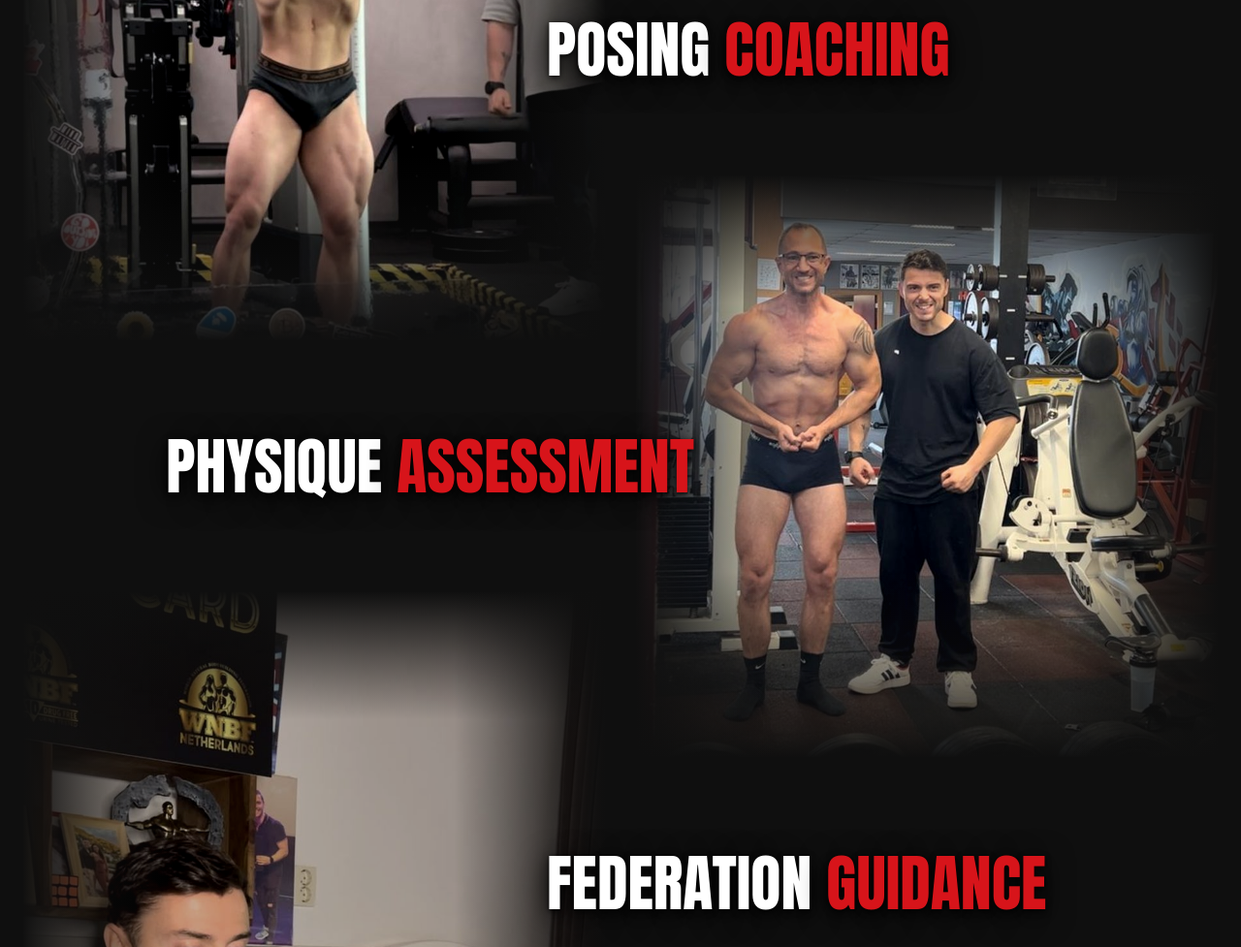
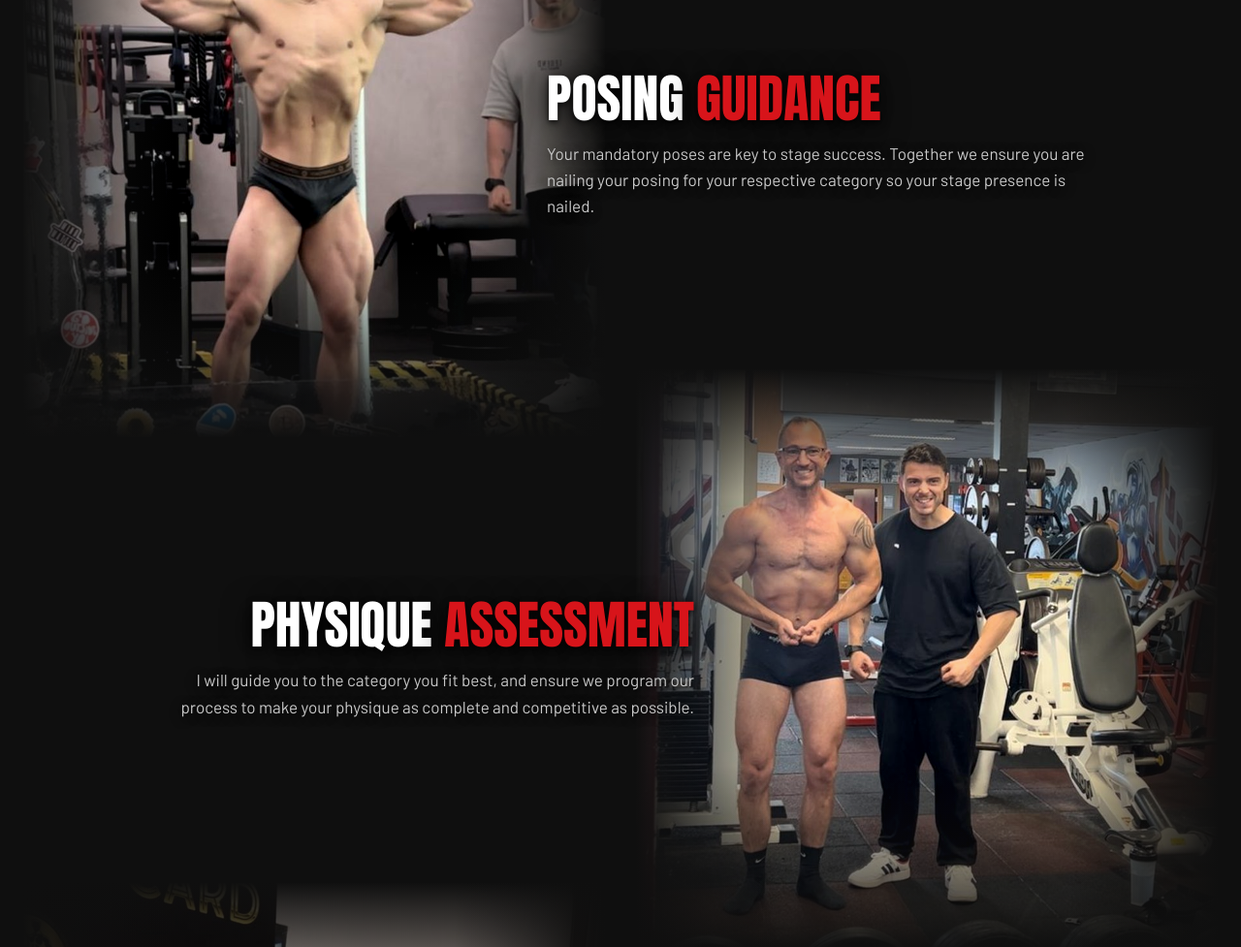
Before and after one commit to mariombastos95/mbcphysique-website, a plain HTML site: page bodybuilding/index.html in a window 1280 px wide. Shown: the part 2935-3912 px from the top of the page at 97% size. Drawn offline with nearby package versions, Linux system fonts and the light colour scheme.

Commit message:
Support levels: add Mário's descriptions, rename to Posing guidance (#9)
Claude-Session: https://claude.ai/code/session_01QTRQVLds9doDDJuKCCsy6N

Co-authored-by: Mário Bastos <mbcphysique@gmail.com>
Co-authored-by: Claude Opus 5.5 <noreply@anthropic.com>

```diff
--- a/bodybuilding/index.html
+++ b/bodybuilding/index.html
@@ -25,17 +25,19 @@ details summary::-webkit-details-marker{display:none}
 details[open] .faq-plus{transform:rotate(45deg)}
 .lvls{margin-top:24px}
 .lvl{position:relative;display:flex;align-items:center}
-.lvl+.lvl{margin-top:-170px}
+.lvl+.lvl{margin-top:-70px}
 .lvl-r{flex-direction:row-reverse}
 .lvl-img::after{content:"";position:absolute;inset:-1px;pointer-events:none;background:linear-gradient(to right,#0F0F0F 0,rgba(15,15,15,0) 26%,rgba(15,15,15,0) 74%,#0F0F0F 100%),linear-gradient(to bottom,#0F0F0F 0,rgba(15,15,15,0) 22%,rgba(15,15,15,0) 68%,#0F0F0F 100%)}
 .lvl-img{position:relative;width:min(49%,600px);aspect-ratio:1/1;flex:0 0 auto}
 .lvl-img img{position:absolute;inset:0;width:100%;height:100%;object-fit:cover;display:block;filter:contrast(1.05) saturate(.9);
 }
-.lvl-t{position:relative;z-index:2;margin:0;font-family:'Anton',sans-serif;font-weight:400;font-size:clamp(40px,5vw,72px);line-height:.95;text-transform:uppercase;color:#FFFFFF;text-shadow:0 2px 6px rgba(0,0,0,.85),0 6px 30px rgba(0,0,0,.9)}
-.lvl-r .lvl-t{margin-right:-60px;text-align:right}
-.lvl-l .lvl-t{margin-left:-60px}
+.lvl-t{position:relative;z-index:2;margin:0;font-family:'Anton',sans-serif;font-weight:400;font-size:clamp(36px,4.2vw,58px);line-height:.95;text-transform:uppercase;color:#FFFFFF;text-shadow:0 2px 6px rgba(0,0,0,.85),0 6px 30px rgba(0,0,0,.9)}
+.lvl-txt{position:relative;z-index:2;max-width:560px}
+.lvl-r .lvl-txt{margin-right:-60px;text-align:right}
+.lvl-l .lvl-txt{margin-left:-60px}
+.lvl-p{margin:18px 0 0;color:#C9C9C9;font-size:17px;line-height:1.6;text-shadow:0 2px 12px rgba(0,0,0,.9)}
 .lvl-dim img{filter:brightness(.78) contrast(1.05) saturate(.9)}
-@media (max-width:760px){.lvl,.lvl-r{flex-direction:column}.lvl-r{align-items:flex-end}.lvl-l{align-items:flex-start}.lvl+.lvl{margin-top:-10px}.lvl-img{width:84%}.lvl-r .lvl-t,.lvl-l .lvl-t{margin:-56px 0 0}.lvl-t{font-size:36px}}
+@media (max-width:760px){.lvl,.lvl-r{flex-direction:column}.lvl-r{align-items:flex-end}.lvl-l{align-items:flex-start}.lvl+.lvl{margin-top:24px}.lvl-img{width:84%}.lvl-r .lvl-txt,.lvl-l .lvl-txt{margin:-56px 0 0;max-width:none;width:100%;text-align:left}.lvl-t{font-size:36px}.lvl-p{font-size:16px}}
 
 </style>
 <link rel="canonical" href="https://mbcphysique.com/bodybuilding/">
@@ -138,19 +140,23 @@ details[open] .faq-plus{transform:rotate(45deg)}
 <div class="lvls">
 <div class="lvl lvl-r">
 <div class="lvl-img"><img src="../assets/backstage.jpg" alt="Mário Bastos backstage with his athlete at a natural bodybuilding show" loading="lazy"></div>
-<h3 class="lvl-t">Backstage <span class="metal-text">support</span></h3>
+<div class="lvl-txt"><h3 class="lvl-t">Backstage <span class="metal-text">support</span></h3>
+<p class="lvl-p">At shows in the Netherlands and nearby, I&rsquo;m backstage with you on the day, all the way to the moment you walk on stage. For shows further away, I support you remotely through the whole day.</p></div>
 </div>
 <div class="lvl lvl-l">
 <div class="lvl-img"><img src="../assets/posing.jpg" alt="Posing coaching for a natural bodybuilding competitor" loading="lazy"></div>
-<h3 class="lvl-t">Posing <span class="metal-text">coaching</span></h3>
+<div class="lvl-txt"><h3 class="lvl-t">Posing <span class="metal-text">guidance</span></h3>
+<p class="lvl-p">Your mandatory poses are key to stage success. Together we ensure you are nailing your posing for your respective category so your stage presence is nailed.</p></div>
 </div>
 <div class="lvl lvl-r">
 <div class="lvl-img"><img src="../assets/assessment.jpg" alt="Physique assessment with a natural bodybuilding athlete" loading="lazy"></div>
-<h3 class="lvl-t">Physique <span class="metal-text">assessment</span></h3>
+<div class="lvl-txt"><h3 class="lvl-t">Physique <span class="metal-text">assessment</span></h3>
+<p class="lvl-p">I will guide you to the category you fit best, and ensure we program our process to make your physique as complete and competitive as possible.</p></div>
 </div>
 <div class="lvl lvl-l lvl-dim">
 <div class="lvl-img"><img src="../assets/federation.jpg" alt="Mário Bastos reviewing an athlete's preparation, WNBF Pro card on the wall" loading="lazy"></div>
-<h3 class="lvl-t">Federation <span class="metal-text">guidance</span></h3>
+<div class="lvl-txt"><h3 class="lvl-t">Federation <span class="metal-text">guidance</span></h3>
+<p class="lvl-p">It will be very important to know which federation you want to compete at. Rules may differ from each one of them, in things like testing, tanning rules, posing and judging criteria. So I will guide you to ensure you are 100% ready for your shows.</p></div>
 </div>
 </div>
 </div>
```
